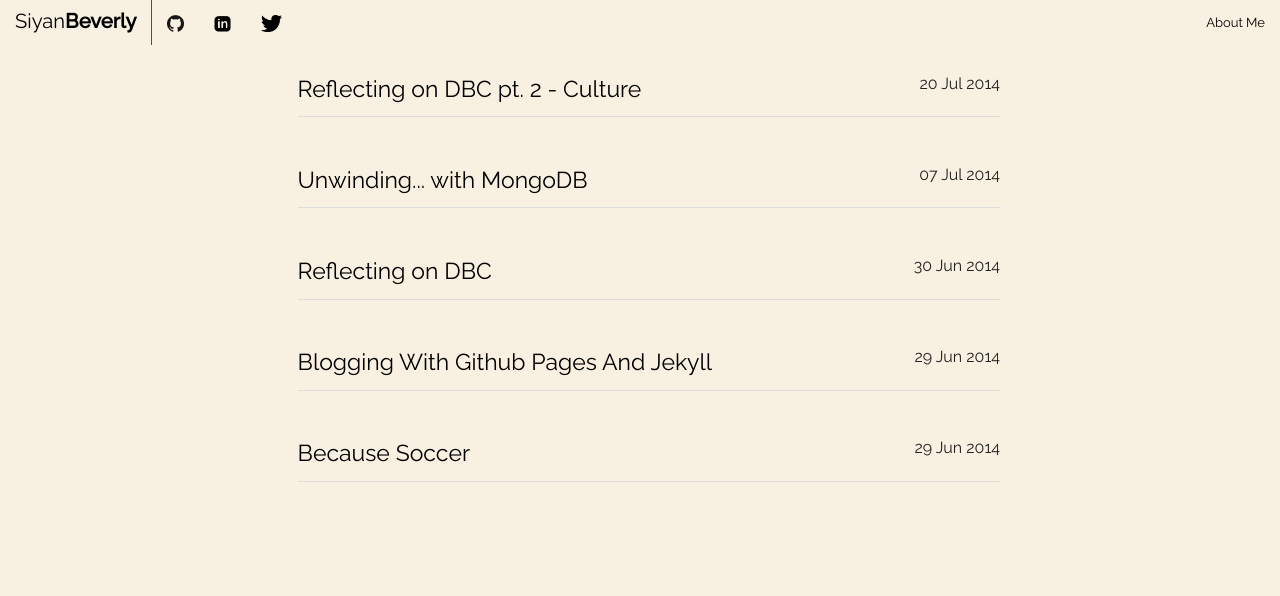
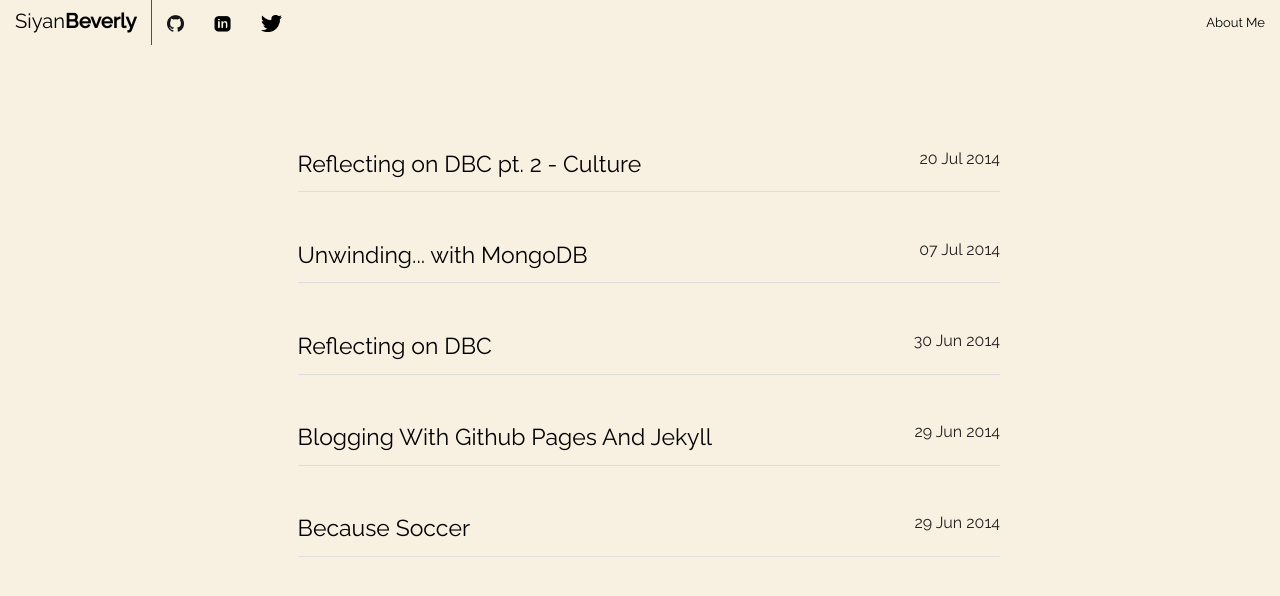
Before and after one commit to sbeverly/sbeverly.github.io, a Jekyll site: the page built from index.html, in a window 1280 px wide. Shown: the top 596 px of the page. Built offline with Jekyll 4.4.1, drawn with Linux system fonts in a browser that asks for light colours.

Commit message:
alter padding

```diff
--- a/_layouts/post.html
+++ b/_layouts/post.html
@@ -2,7 +2,7 @@
 layout: default
 ---
 <div class="post-layout">
-	<div class="row post-content" style="margin: 70px 15px 50px 15px ">
+	<div class="row post-content" style="padding: 50px 0 10px 5%">
 		<span class="post-title small-6 columns">{{ page.title }}</span><span style="float:right;">{{ page.date | date_to_string}}</span><hr>
 		<div class="small-10 small-centered columns regular-post">{{ content }}</div>
 		<div class="mobile-post">{{ content }}</div>
--- a/css/application.css
+++ b/css/application.css
@@ -10,7 +10,7 @@
     display: block;
     padding-top: 10%;
     width: 100%;
-    height: 100vh;
+    height: 100%;
   }
   .mobile li { display: inline; }
 
@@ -44,6 +44,11 @@
   .mobile {display: none;}
   .mobile-post {display: none;}
  }
+
+#blog {
+    padding-top: 75px;
+  }
+
  .post-layout {
     width: 95%;
     padding: 2%;
```
